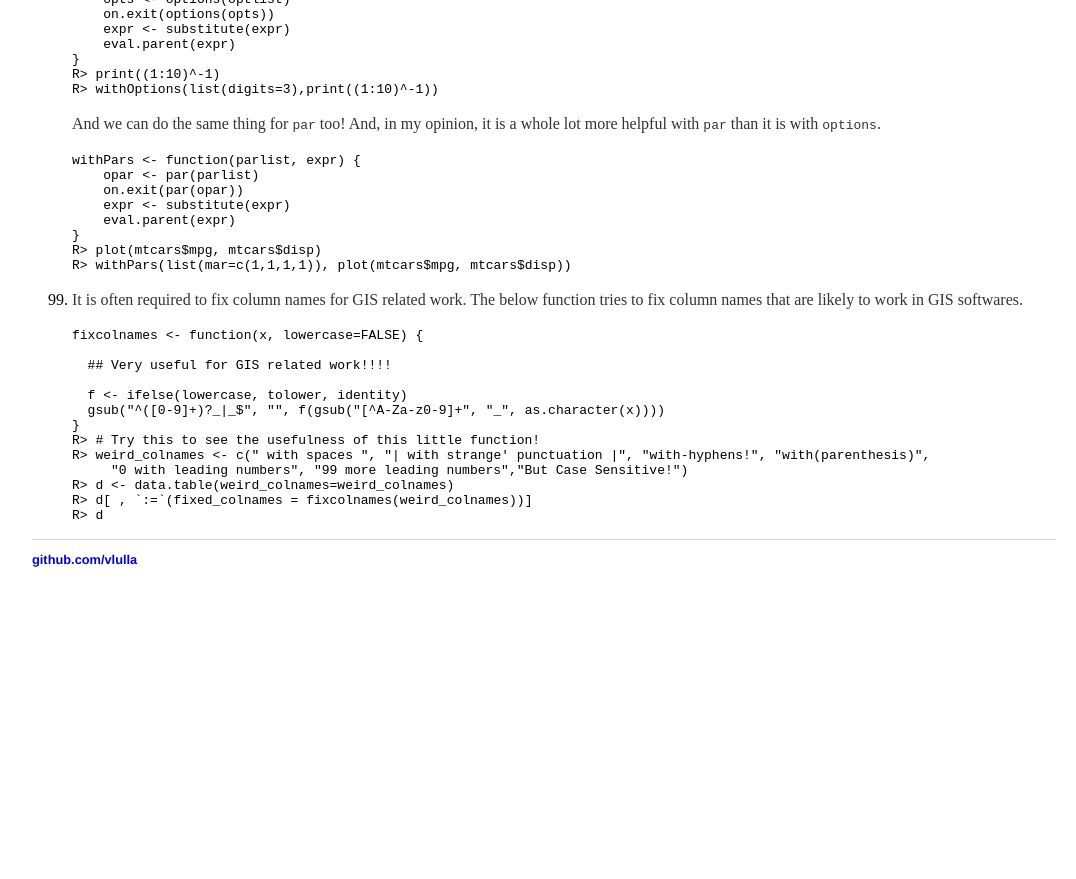
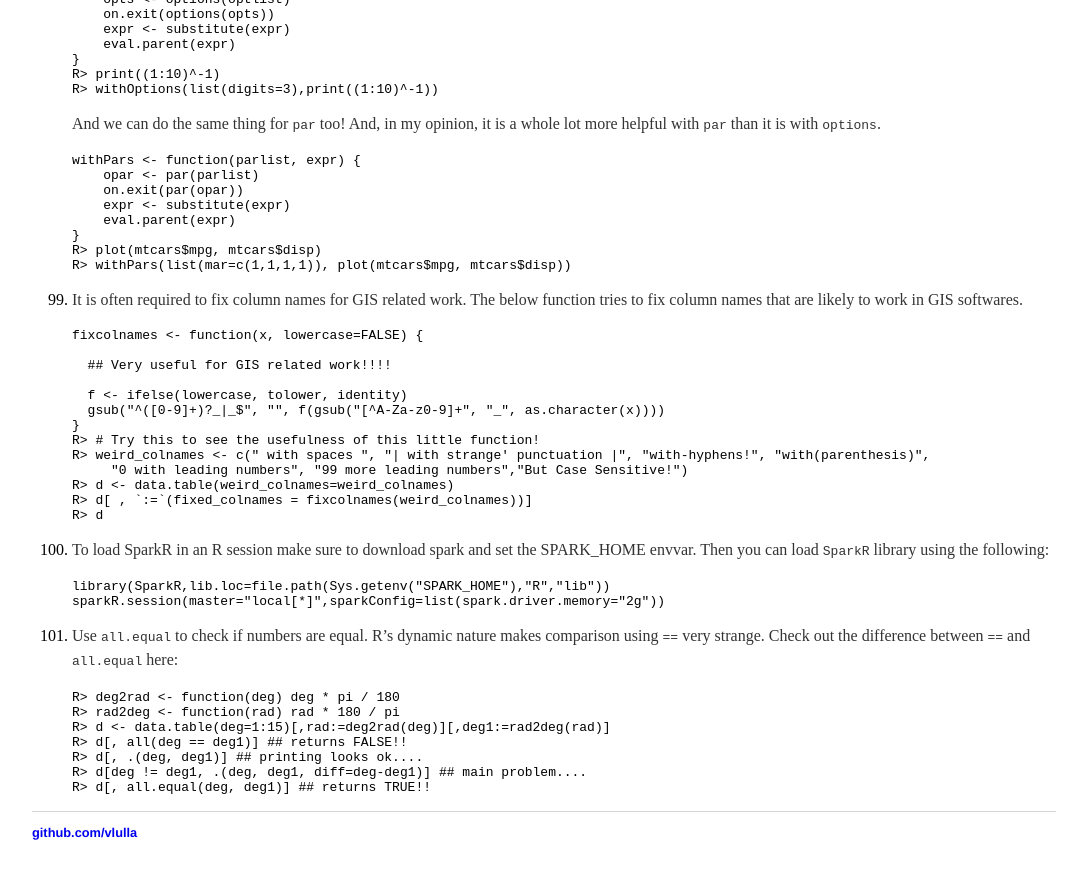
Before and after one commit to vlulla/vlulla.github.io, a Jekyll site: the page built from NOTES_R.md, in a window 1280 px wide and 900 px high, scrolled down 19690 px. Shown: the top 879 px of the window, without its empty margins (96-1172 px from the left). Built offline with Jekyll 4.4.1, drawn with Linux system fonts in a browser that asks for light colours; before the commit the page ends 20317 px from its top, so only the background shows below that.

Commit message:
A couple more R notes.

````diff
--- a/NOTES_R.md
+++ b/NOTES_R.md
@@ -1548,3 +1548,23 @@ layout: default
     R> d[ , `:=`(fixed_colnames = fixcolnames(weird_colnames))]
     R> d
     ```
+100. To load SparkR in an R session make sure to download spark and set the SPARK_HOME envvar.
+     Then you can load `SparkR` library using the following:
+
+     ```r
+     library(SparkR,lib.loc=file.path(Sys.getenv("SPARK_HOME"),"R","lib"))
+     sparkR.session(master="local[*]",sparkConfig=list(spark.driver.memory="2g"))
+     ```
+
+101. Use `all.equal` to check if numbers are equal. R's dynamic nature makes comparison using `==` very strange.
+     Check out the difference between `==` and `all.equal` here:
+
+     ```r
+     R> deg2rad <- function(deg) deg * pi / 180
+     R> rad2deg <- function(rad) rad * 180 / pi
+     R> d <- data.table(deg=1:15)[,rad:=deg2rad(deg)][,deg1:=rad2deg(rad)]
+     R> d[, all(deg == deg1)] ## returns FALSE!!
+     R> d[, .(deg, deg1)] ## printing looks ok....
+     R> d[deg != deg1, .(deg, deg1, diff=deg-deg1)] ## main problem....
+     R> d[, all.equal(deg, deg1)] ## returns TRUE!!
+     ```
````
